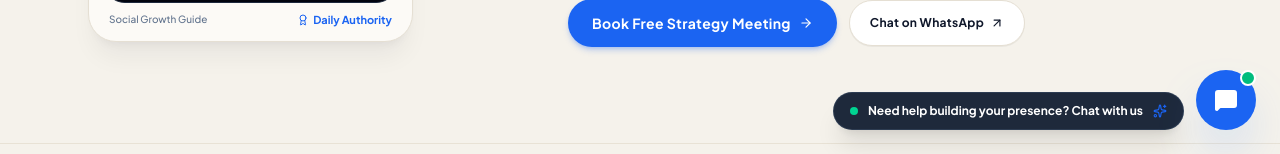
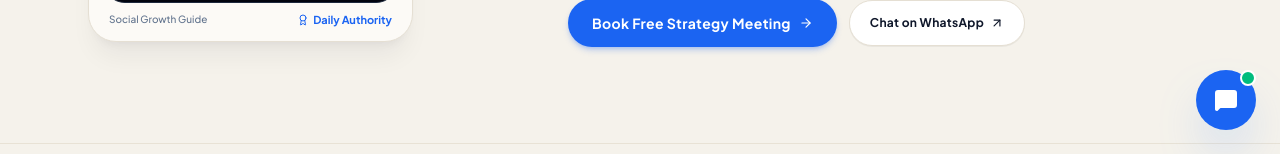
Before and after one commit to PrernaSharma1006/webdari, a React (Vite) app: page /services/social-media-handling in a window 1280 px wide. Shown: the part 646-800 px from the top of the page. Built offline with nearby package versions, Linux system fonts and the light colour scheme; grey boxes are pictures that could not be loaded; a web font is replaced by a local one.

Commit message:
Remove floating text callout beside chat trigger button

```diff
--- a/src/components/ChatbotWidget.jsx
+++ b/src/components/ChatbotWidget.jsx
@@ -260,22 +260,6 @@ export default function ChatbotWidget() {
     <>
       {/* Floating Chat Trigger Button */}
       <div className="fixed bottom-5 right-5 sm:bottom-6 sm:right-6 z-50 flex items-end gap-3 pointer-events-auto select-none">
-
-        {/* Floating Callout Pill when closed */}
-        {!isOpen && !hasInteracted && (
-          <motion.div
-            initial={{ opacity: 0, x: 20, scale: 0.9 }}
-            animate={{ opacity: 1, x: 0, scale: 1 }}
-            transition={{ delay: 1.5, duration: 0.4 }}
-            onClick={() => setIsOpen(true)}
-            className="hidden md:flex items-center gap-2.5 px-4 py-2.5 rounded-full bg-[#1E293B] text-white text-xs font-bold shadow-xl border border-slate-700/80 cursor-pointer hover:bg-slate-900 transition-all hover:scale-105"
-          >
-            <div className="w-2 h-2 rounded-full bg-emerald-400 animate-ping" />
-            <span>Need help building your presence? Chat with us</span>
-            <Sparkles className="w-3.5 h-3.5 text-[#1B64F2]" />
-          </motion.div>
-        )}
-
         {/* Circular Floating Toggle Button */}
         <motion.button
           whileHover={{ scale: 1.08 }}
```
